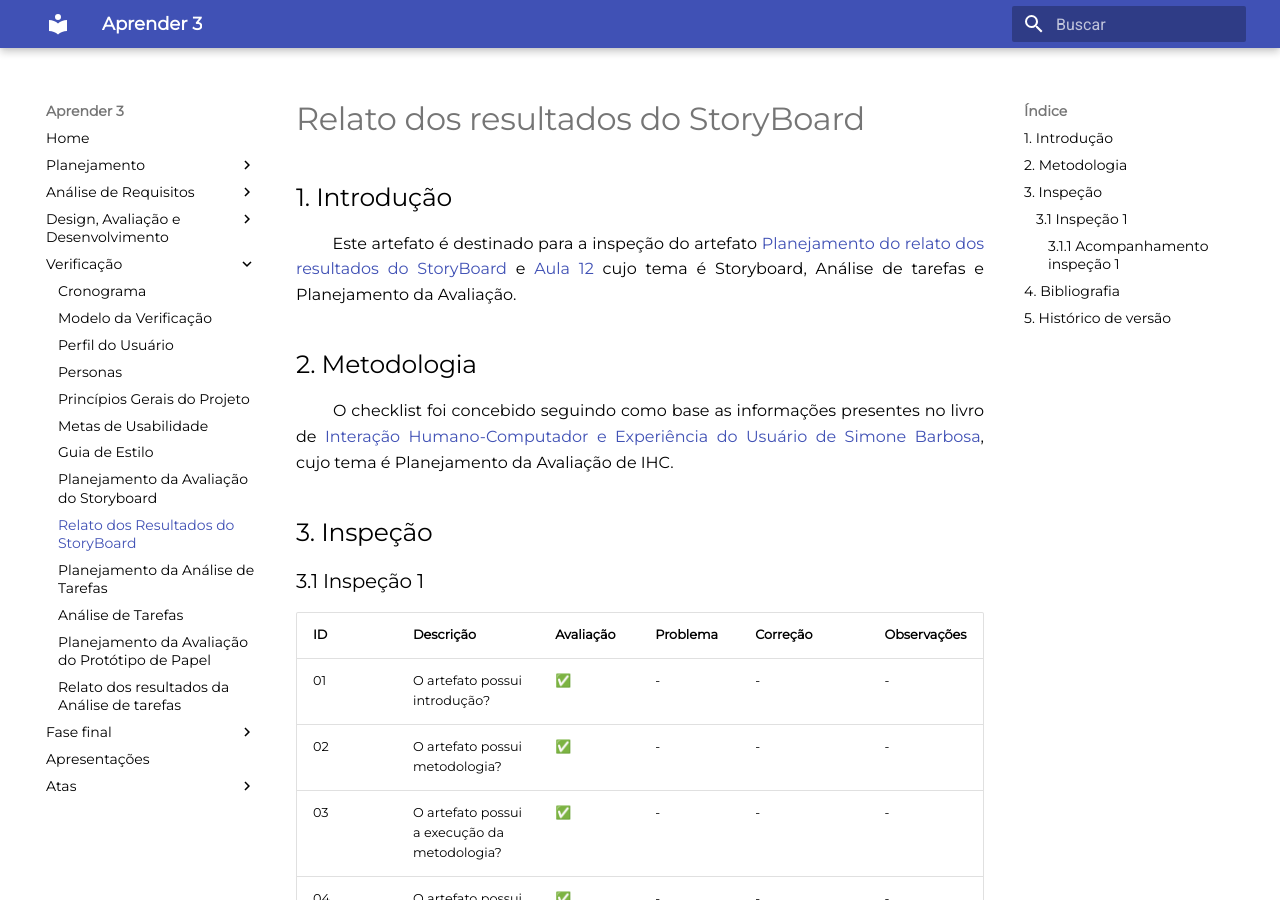
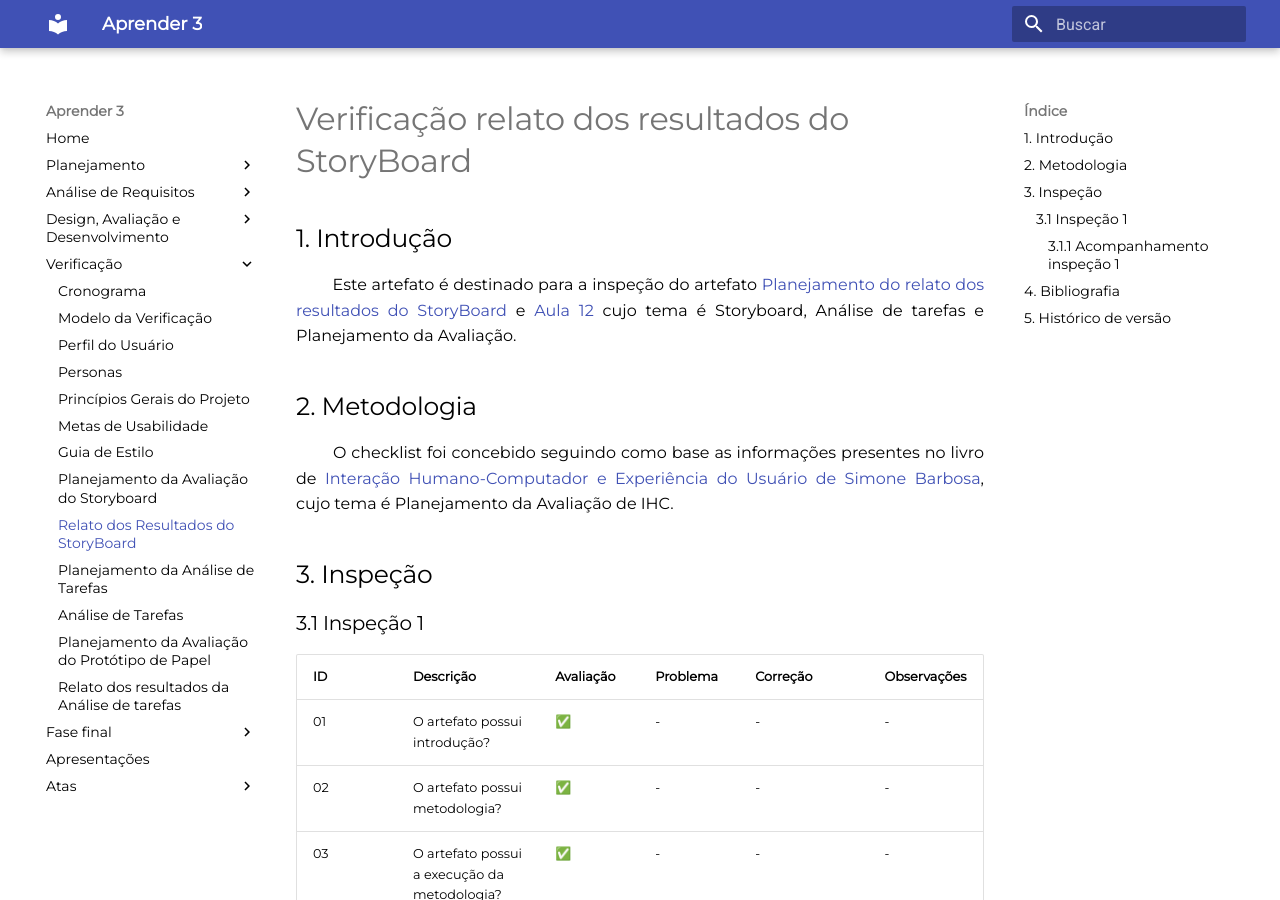
Before and after one commit to mdsreq-fga-unb/2022.2-Aprender3, an MkDocs documentation site: the page built from docs/Avaliacao/relatos_resultados_storyBoard.md, in a window 1280 px wide and 900 px high. Built offline with MkDocs 1.6.1 and Material for MkDocs 9.7.7, drawn with Linux system fonts in a browser that asks for light colours.

Commit message:
Update relatos_resultados_storyBoard.md

```diff
--- a/docs/Avaliacao/relatos_resultados_storyBoard.md
+++ b/docs/Avaliacao/relatos_resultados_storyBoard.md
@@ -1,4 +1,4 @@
-# Relato dos resultados do StoryBoard
+# Verificação relato dos resultados do StoryBoard
 
 ## 1. Introdução
 
```
